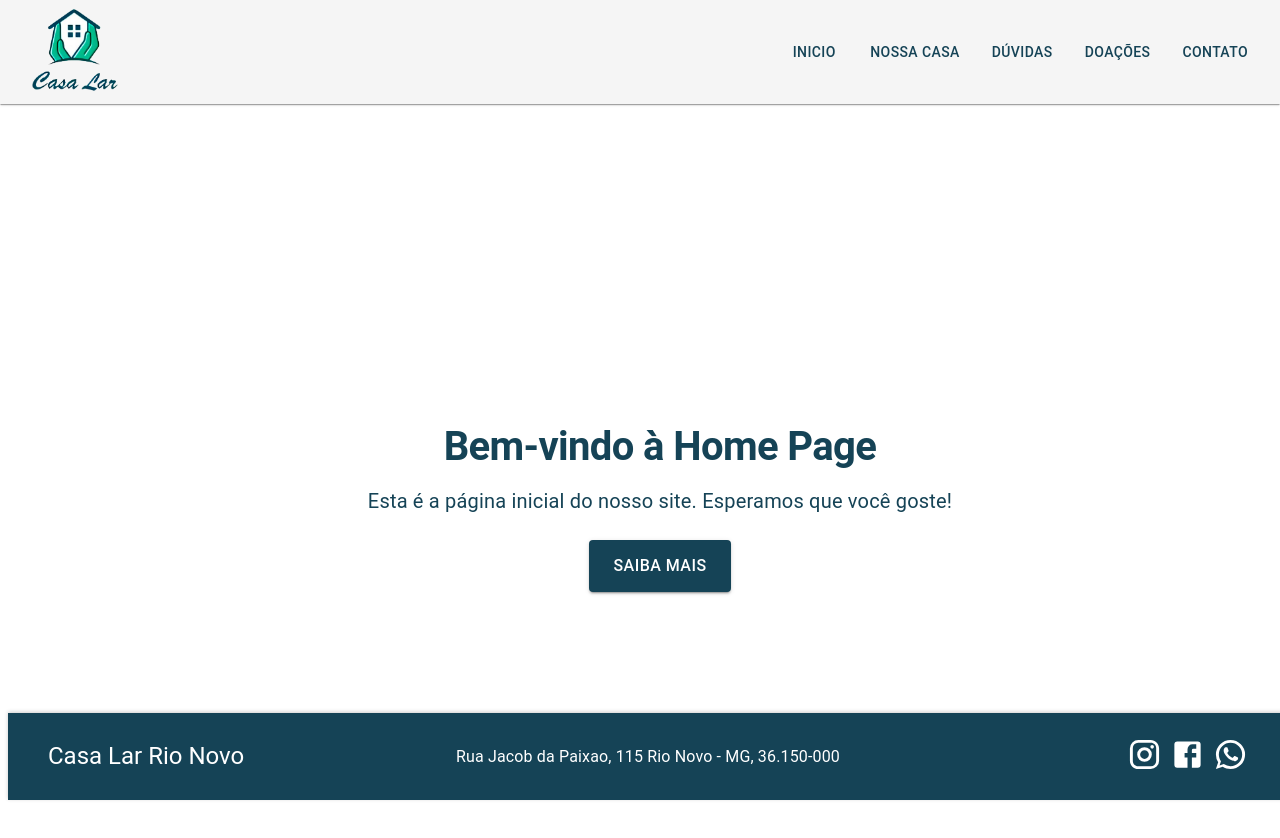
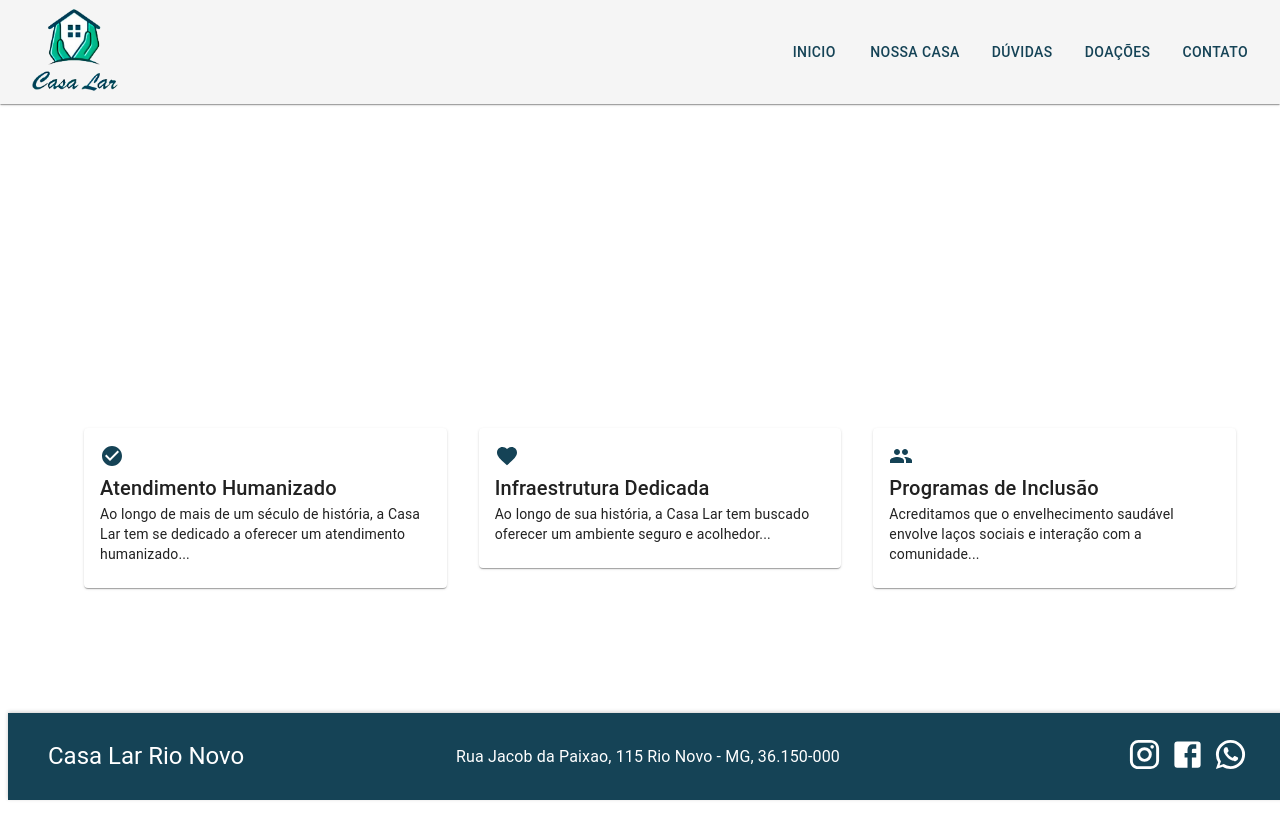
Before and after one commit to Acauhi99/front--casa-lar-rio-novo, a React (Vite) app: page / in a window 1280 px wide. Shown: the top 838 px of the page. Built offline with nearby package versions, Linux system fonts and the light colour scheme.

Commit message:
✨ feat: Adicionei componente Home com layout de Grid e Cards

```diff
--- a/src/screens/Home/Home.jsx
+++ b/src/screens/Home/Home.jsx
@@ -1,17 +1,57 @@
-import { Button, Typography } from '@mui/material';
+import React from 'react';
+import { Typography, Card, CardContent, Grid, Container } from '@mui/material';
+import CheckCircleIcon from '@mui/icons-material/CheckCircle';
+import FavoriteIcon from '@mui/icons-material/Favorite';
+import GroupIcon from '@mui/icons-material/Group';
+import './Home.css';
 
 export const Home = () => {
   return (
-    <>
-      <Typography variant="h1" color='primary' sx={{ fontSize: '2.5rem', fontWeight: 'bold', mb: 2, textAlign: 'center' }}>
-        Bem-vindo à Home Page
-      </Typography>
-      <Typography variant="body1" color='primary' sx={{ fontSize: '1.25rem', mb: 3, textAlign: 'center' }}>
-        Esta é a página inicial do nosso site. Esperamos que você goste!
-      </Typography>
-      <Button variant="contained" color="primary" sx={{ fontSize: '1rem', padding: '12px 24px' }}>
-        Saiba Mais
-      </Button>
-    </>
+    <Container maxWidth="lg" className="container">
+      <Grid container spacing={4} justifyContent="center">
+
+        <Grid item xs={12} sm={6} md={4}>
+          <Card className="card">
+            <CardContent>
+              <CheckCircleIcon color="primary" className="icon" />
+              <Typography variant="h6" color="textPrimary" className="card-title">
+                Atendimento Humanizado
+              </Typography>
+              <Typography variant="body2" className="card-text">
+                Ao longo de mais de um século de história, a Casa Lar tem se dedicado a oferecer um atendimento humanizado...
+              </Typography>
+            </CardContent>
+          </Card>
+        </Grid>
+
+        <Grid item xs={12} sm={6} md={4}>
+          <Card className="card">
+            <CardContent>
+              <FavoriteIcon color="primary" className="icon" />
+              <Typography variant="h6" color="textPrimary" className="card-title">
+                Infraestrutura Dedicada
+              </Typography>
+              <Typography variant="body2" className="card-text">
+                Ao longo de sua história, a Casa Lar tem buscado oferecer um ambiente seguro e acolhedor...
+              </Typography>
+            </CardContent>
+          </Card>
+        </Grid>
+
+        <Grid item xs={12} sm={6} md={4}>
+          <Card className="card">
+            <CardContent>
+              <GroupIcon color="primary" className="icon" />
+              <Typography variant="h6" color="textPrimary" className="card-title">
+                Programas de Inclusão
+              </Typography>
+              <Typography variant="body2" className="card-text">
+                Acreditamos que o envelhecimento saudável envolve laços sociais e interação com a comunidade...
+              </Typography>
+            </CardContent>
+          </Card>
+        </Grid>
+      </Grid>
+    </Container>
   );
 };
```
